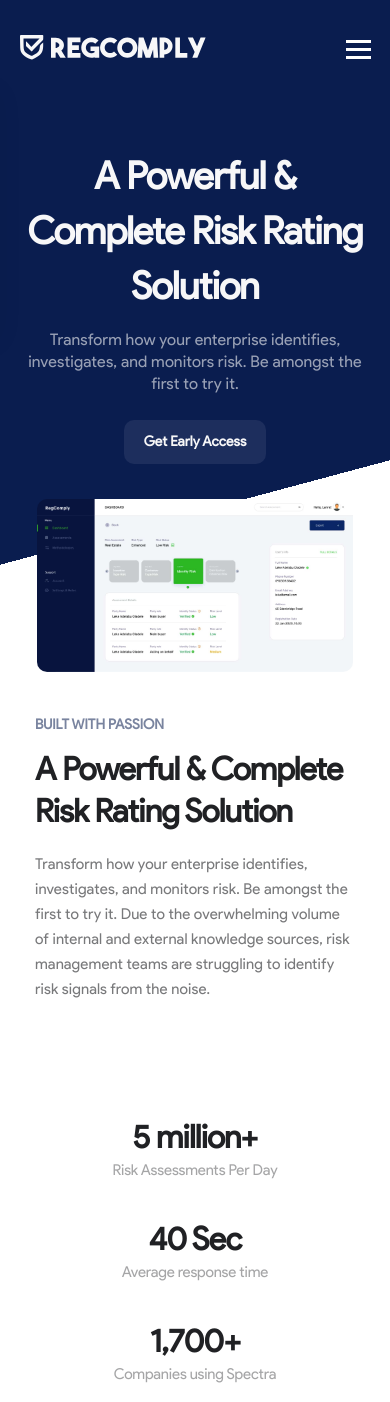
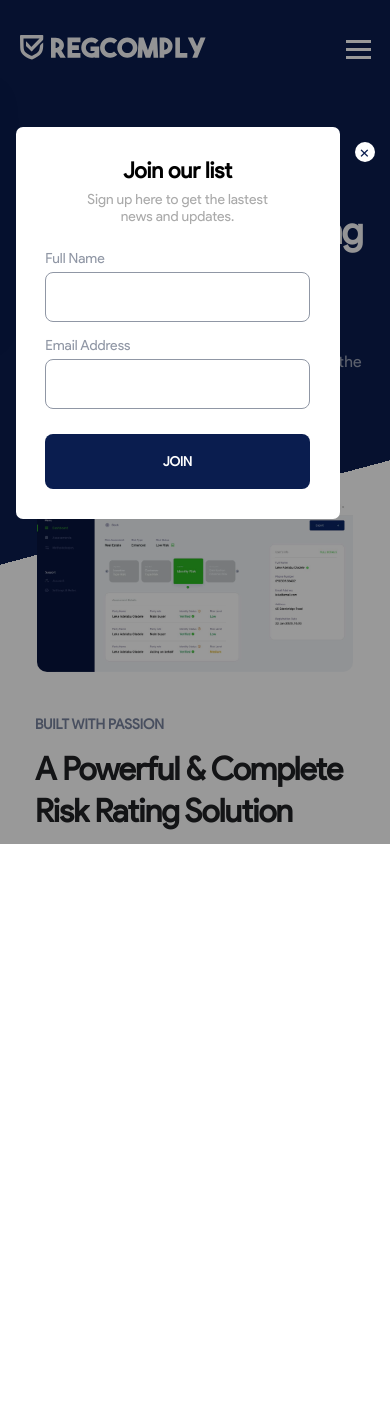
Before and after one commit to heyt0pe/regcomply, a PHP site: page / in a window 390 px wide. Shown: the top 1402 px of the page. After the commit the page ends 844 px from the top, so only its background shows below. Run offline with PHP 8.4, Linux system fonts and the light colour scheme.

Commit message:
mobile res fixes

```diff
--- a/css/footer.css
+++ b/css/footer.css
@@ -67,4 +67,8 @@ footer div.footer-col a.mail {
     footer {
         display: block;
     }
+
+    footer div.footer-col{
+        margin-top: 25px;
+    }
 }
--- a/css/modal.css
+++ b/css/modal.css
@@ -1,87 +1,117 @@
 .modal {
-  display: none;
+  display: flex;
+  flex-direction: row-reverse;
+  justify-content: center;
   position: fixed;
+  padding: 0 15px;
   z-index: 1;
+  padding-top: 15vh;
   left: 0;
   top: 0;
   width: 100%;
   height: 100%;
   overflow: auto;
-  background-color: rgb(0, 0, 0);
   background-color: rgba(0, 0, 0, 0.4);
 }
 
 .modal-content {
-  background-color: #fefefe;
-  margin: 15% auto;
-  padding: 50px;
-  border: 10px solid whitesmoke;
-  width: 40%;
+  background-color: #fff;
+  padding: 30px 15px;
+  width: min(90%, 500px);
+  height: min-content;
+  display: flex;
+  flex-direction: column;
+  align-items: center;
+  border-radius: 7px;
 }
 
 .close-btn {
-  color: #aaa;
-  float: right;
-  font-size: 35px;
-  font-weight: bold;
+  color: rgb(10, 29, 79);
+  background-color: #fff;
+  font-size: 18px;
+  line-height: 18px;
+  width: 20px;
+  height: 20px;
+  max-width: 20px;
+  max-height: 20px;
   cursor: pointer;
+  margin-left: 15px;
+  margin-top: 15px;
+  border-radius: 50%;
+  display: flex;
+  justify-content: center;
+  align-items: center;
 }
 
 .modal-title {
-  margin-bottom: 20px;
-  font-size: 35px;
+  margin-bottom: 7px;
+  font-size: 22px;
 }
 
 .modal-description {
   padding-bottom: 10px;
+  font-size: 14px;
+  color: #aaa;
   width: 70%;
+  text-align: center;
 }
 
-.modal-inputs {
+.modal-form {
+  width: 90%;
   display: flex;
-  display: inline-grid;
+  flex-direction: column;
 }
 
-.modal-inputs input {
-  border: 0;
-  border-bottom: 2px solid #0A1D4F;
-  padding-bottom: 7px;
-  margin: 20px 0 30px 0;
+.modal-form .form-group {
+  width: 100%;
+  display: flex;
+  flex-direction: column;
+  align-items: flex-start;
+  margin: 0 auto;
+  margin-top: 15px;
 }
 
-.modal-inputs input::placeholder {
-  font-size: 18px;
-  color: gray;
+.modal-form .form-group .input-label {
+  font-size: 14px;
+  color: #9097a5;
+  text-transform: capitalize;
+  margin-bottom: 5px;
 }
 
-.modal-description {
-  font-weight: 500;
-  font-size: 20px;
+.modal-form .form-group:focus-within .input-label {
+  color: rgb(10, 29, 79);
 }
 
-.modal-submit {
-  padding: 10px;
-  background-color: white;
-  border-radius: 10px;
-  font-size: 18px;
-  width: 50%;
-  font-weight: bold;
-  cursor: pointer;
+.modal-form .form-group .text-input {
+  width: 100%;
+  height: 50px;
+  background: #ffffff;
+  border: 1px solid #9097a5;
+  border-radius: 8px;
+  color: #000;
+  padding: 0px 10px;
+  font-size: 14px;
 }
 
-.modal-submit:hover {
-  background-color: #0A1D4F;
-  color: white;
+.modal-form .modal-submit {
+  width: 100%;
+  height: 55px;
+  background: rgb(10, 29, 79);
+  border-radius: 8px;
+  outline-width: 0;
+  color: #fff;
+  padding: 5px;
+  display: flex;
+  align-items: center;
+  justify-content: center;
+  font-size: 13px;
+  line-height: 13px;
+  font-weight: 600;
+  border: none;
+  cursor: pointer;
+  margin-top: 25px;
 }
 
-@media screen and (max-width: 1200px) {
-  .modal-content {
-    padding: 20px;
-    width: 90%;
-  }
-
-  .modal-description {
-    padding-bottom: 10px;
-    width: 90%;
-  }
+.modal-form .modal-submit:hover {
+  background-color: rgb(22, 45, 104);
 }
--- a/index.html
+++ b/index.html
@@ -1,31 +1,32 @@
 <!DOCTYPE html>
 <html lang="en">
-
     <head>
-    <meta charset="UTF-8">
-    <meta http-equiv="X-UA-Compatible" content="IE=edge">
-    <meta name="viewport" content="width=device-width, initial-scale=1.0">
-    <link rel="shortcut icon" href="assets/images/favicon.ico" type="image/x-icon">
-    <link rel="stylesheet" href="css/header.css">
-    <link rel="stylesheet" href="css/index.css">
-    <link rel="stylesheet" href="css/footer.css">
-    <link rel="stylesheet" href="css/modal.css">
+        <meta charset="UTF-8" />
+        <meta http-equiv="X-UA-Compatible" content="IE=edge" />
+        <meta name="viewport" content="width=device-width, initial-scale=1.0" />
+        <link
+            rel="shortcut icon"
+            href="assets/images/favicon.ico"
+            type="image/x-icon"
+        />
+        <link rel="stylesheet" href="css/header.css" />
+        <link rel="stylesheet" href="css/index.css" />
+        <link rel="stylesheet" href="css/footer.css" />
+        <link rel="stylesheet" href="css/modal.css" />
         <script src="script/index.js"></script>
         <title>RegComply</title>
     </head>
 
     <body>
-
         <!-- HEADER START -->
 
         <header id="navbar" class="navbar">
-        <a href="#">
-            <img src="assets/icons/logo.svg" alt="logo" class="logo" /></a>
+            <a> <img src="assets/icons/logo.svg" alt="logo" class="logo" /></a>
             <nav>
                 <div class="nav-menu">
                     <a href="#features" class="nav-item">Features</a>
                     <a href="#industries" class="nav-item">Industries</a>
-                <a href="#" class="early-access nav-item">Get Early Access</a>
+                    <a class="early-access nav-item">Get Early Access</a>
                 </div>
                 <div class="hamburger">
                     <span class="bar"></span>
@@ -41,22 +42,29 @@
 
         <div id="Modal" class="modal">
             <!-- Modal content -->
+            <span class="close-btn">&times;</span>
             <div class="modal-content">
-            <span class="close-btn">&times;</span>
                 <h3 class="modal-title">Join our list</h3>
-            <p class="modal-description">Sign up here to get the lastest news and updates.</p>
-            <div class="modal-inputs">
-                <input type="text" name="name" placeholder="Enter your name" size="40" required>
-                <input type="email" name="email" placeholder="Enter your email" required>
+                <p class="modal-description">
+                    Sign up here to get the lastest news and updates.
+                </p>
+                <form class="modal-form">
+                    <div class="form-group">
+                        <label for="name" class="input-label">Full Name</label>
+                        <input type="text" id="name" class="text-input" />
                     </div>
-            <form action="">
-                <button type="submit" class="modal-submit">SIGN UP</button>
+                    <div class="form-group">
+                        <label for="email" class="input-label"
+                            >Email Address</label
+                        >
+                        <input type="email" id="email" class="text-input" />
+                    </div>
+                    <button type="submit" class="modal-submit">JOIN</button>
                 </form>
             </div>
         </div>
 
         <!-- MODAL END -->
-
 
         <!-- BODY START -->
 
@@ -67,7 +75,7 @@
                     Transform how your enterprise identifies, investigates, and
                     monitors risk. Be amongst the first to try it.
                 </p>
-            <a href="#" class="early-access">Get Early Access</a>
+                <a class="early-access">Get Early Access</a>
                 <img src="assets/images/img1.jpg" />
             </section>
             <section class="section-2">
@@ -78,18 +86,21 @@
                     </div>
                     <div class="row-section">
                         <p>
-                        Transform how your enterprise identifies, investigates,
-                        and monitors risk. Be amongst the first to try it. Due
-                        to the overwhelming volume of internal and external
-                        knowledge sources, risk management teams are struggling
-                        to identify risk signals from the noise.
+                            Transform how your enterprise identifies,
+                            investigates, and monitors risk. Be amongst the
+                            first to try it. Due to the overwhelming volume of
+                            internal and external knowledge sources, risk
+                            management teams are struggling to identify risk
+                            signals from the noise.
                         </p>
                     </div>
                 </div>
                 <div class="row-2">
                     <div class="row-section">
                         <div class="section-value">5 million+</div>
-                    <div class="section-title">Risk Assessments Per Day</div>
+                        <div class="section-title">
+                            Risk Assessments Per Day
+                        </div>
                     </div>
                     <div class="row-section">
                         <div class="section-value">40 Sec</div>
@@ -106,17 +117,16 @@
                     <img src="assets/images/img2.jpg" />
                     <div class="row-section">
                         <h6>FEATURE ONE</h6>
-                    <h3>
-                        A Powerful & Complete Risk Rating Solution
-                    </h3>
+                        <h3>A Powerful & Complete Risk Rating Solution</h3>
                         <p>
-                        Transform how your enterprise identifies, investigates,
-                        and monitors risk. Be amongst the first to try it. Due
-                        to the overwhelming volume of internal and external
-                        knowledge sources, risk management teams are struggling
-                        to identify risk signals from the noise.
+                            Transform how your enterprise identifies,
+                            investigates, and monitors risk. Be amongst the
+                            first to try it. Due to the overwhelming volume of
+                            internal and external knowledge sources, risk
+                            management teams are struggling to identify risk
+                            signals from the noise.
                         </p>
-                    <a href="#features" class="early-access">Get Early Access</a>
+                        <a class="early-access">Get Early Access</a>
                     </div>
                 </div>
                 <div class="row-2">
@@ -124,44 +134,43 @@
                         <h6>FEATURE ONE</h6>
                         <h4>Risk Rating Solution</h4>
                         <p>
-                        Transform how your enterprise identifies, investigates,
-                        and monitors risk.
+                            Transform how your enterprise identifies,
+                            investigates, and monitors risk.
                         </p>
                     </div>
                     <div class="row-section">
                         <h6>FEATURE ONE</h6>
                         <h4>Risk Rating Solution</h4>
                         <p>
-                        Transform how your enterprise identifies, investigates,
-                        and monitors risk.
+                            Transform how your enterprise identifies,
+                            investigates, and monitors risk.
                         </p>
                     </div>
                     <div class="row-section">
                         <h6>FEATURE ONE</h6>
                         <h4>Risk Rating Solution</h4>
                         <p>
-                        Transform how your enterprise identifies, investigates,
-                        and monitors risk.
+                            Transform how your enterprise identifies,
+                            investigates, and monitors risk.
                         </p>
                     </div>
                 </div>
             </section>
-        <section class="section-3  section-4">
+            <section class="section-3 section-4">
                 <div class="row-1">
                     <img src="assets/images/img3.jpg" />
                     <div class="row-section">
                         <h6>FEATURE TWO</h6>
-                    <h3>
-                        A Powerful & Complete Risk Rating Solution
-                    </h3>
+                        <h3>A Powerful & Complete Risk Rating Solution</h3>
                         <p>
-                        Transform how your enterprise identifies, investigates,
-                        and monitors risk. Be amongst the first to try it. Due
-                        to the overwhelming volume of internal and external
-                        knowledge sources, risk management teams are struggling
-                        to identify risk signals from the noise.
+                            Transform how your enterprise identifies,
+                            investigates, and monitors risk. Be amongst the
+                            first to try it. Due to the overwhelming volume of
+                            internal and external knowledge sources, risk
+                            management teams are struggling to identify risk
+                            signals from the noise.
                         </p>
-                    <a href="#features" class="early-access">Get Early Access</a>
+                        <a class="early-access">Get Early Access</a>
                     </div>
                 </div>
                 <div class="row-2">
@@ -169,24 +178,24 @@
                         <h6>FEATURE ONE</h6>
                         <h4>Risk Rating Solution</h4>
                         <p>
-                        Transform how your enterprise identifies, investigates,
-                        and monitors risk.
+                            Transform how your enterprise identifies,
+                            investigates, and monitors risk.
                         </p>
                     </div>
                     <div class="row-section">
                         <h6>FEATURE ONE</h6>
                         <h4>Risk Rating Solution</h4>
                         <p>
-                        Transform how your enterprise identifies, investigates,
-                        and monitors risk.
+                            Transform how your enterprise identifies,
+                            investigates, and monitors risk.
                         </p>
                     </div>
                     <div class="row-section">
                         <h6>FEATURE ONE</h6>
                         <h4>Risk Rating Solution</h4>
                         <p>
-                        Transform how your enterprise identifies, investigates,
-                        and monitors risk.
+                            Transform how your enterprise identifies,
+                            investigates, and monitors risk.
                         </p>
                     </div>
                 </div>
@@ -219,7 +228,10 @@
                     monitors risk.
                 </p>
                 <div class="title-bar">
-                <div class="title-item title-active" onclick="moveBackward()">
+                    <div
+                        class="title-item title-active"
+                        onclick="moveBackward()"
+                    >
                         USE CASE 01
                     </div>
                     <div class="title-item" onclick="moveForward()">
@@ -237,11 +249,12 @@
                                 </h3>
                                 <p>
                                     Transform how your enterprise identifies,
-                                investigates, and monitors risk. Be amongst the
-                                first to try it. Due to the overwhelming volume
-                                of internal and external knowledge sources.
+                                    investigates, and monitors risk. Be amongst
+                                    the first to try it. Due to the overwhelming
+                                    volume of internal and external knowledge
+                                    sources.
                                 </p>
-                            <a href="#industries" class="early-access">Get Early Access</a>
+                                <a class="early-access">Get Early Access</a>
                             </div>
                         </div>
                     </slide>
@@ -255,11 +268,12 @@
                                 </h3>
                                 <p>
                                     Transform how your enterprise identifies,
-                                investigates, and monitors risk. Be amongst the
-                                first to try it. Due to the overwhelming volume
-                                of internal and external knowledge sources.
+                                    investigates, and monitors risk. Be amongst
+                                    the first to try it. Due to the overwhelming
+                                    volume of internal and external knowledge
+                                    sources.
                                 </p>
-                            <a href="#industries" class="early-access">Get Early Access</a>
+                                <a class="early-access">Get Early Access</a>
                             </div>
                         </div>
                     </slide>
@@ -268,7 +282,6 @@
         </div>
 
         <!-- BODY END -->
-
 
         <!-- FOOTER START -->
 
@@ -281,26 +294,24 @@
                 </p>
             </div>
             <div class="footer-col">
-            <p class="sub-title">
-                QUICK LINKS
-            </p>
+                <p class="sub-title">QUICK LINKS</p>
                 <nav>
-                <a href="#" class="nav-item">Our Blog</a>
-                <a href="#" class="nav-item">Resources</a>
-                <a href="#" class="nav-item">Privacy Policy</a>
-                <a href="#" class="nav-item">Terms of Use</a>
+                    <a class="nav-item">Our Blog</a>
+                    <a class="nav-item">Resources</a>
+                    <a class="nav-item">Privacy Policy</a>
+                    <a class="nav-item">Terms of Use</a>
                 </nav>
             </div>
             <div class="footer-contacts">
                 <div class="footer-col">
-                <p class="sub-title">
-                    EMAIL
-                </p>
-                <a href="mailto:hello@spectra.co" class="contact mail">hello@spectra.co</a>
-                <p class="sub-title">
-                    PHONE NUMBER
-                </p>
-                <a href="tel:+364 8393 49829" class="contact">+364 8393 49829</a>
+                    <p class="sub-title">EMAIL</p>
+                    <a href="mailto:hello@spectra.co" class="contact mail"
+                        >hello@spectra.co</a
+                    >
+                    <p class="sub-title">PHONE NUMBER</p>
+                    <a href="tel:+364 8393 49829" class="contact"
+                        >+364 8393 49829</a
+                    >
                 </div>
             </div>
         </footer>
@@ -308,5 +319,4 @@
         <script src="script/header.js"></script>
         <script src="script/modal.js"></script>
     </body>
-
 </html>
--- a/script/modal.js
+++ b/script/modal.js
@@ -5,7 +5,7 @@ let closeModal = document.getElementsByClassName('close-btn')[0];
 
 for (var i = 0; i <= button.length; i++) {
     button[i]?.addEventListener("click", function () {
-        modal.style.display = "block";
+        modal.style.display = "flex";
     });
     closeModal.addEventListener("click", function () {
         modal.style.display = "none";
```
Also changed, not shown: css/index.css (+43 -31 lines). Lines whose indentation alone changed are shown as unchanged.
